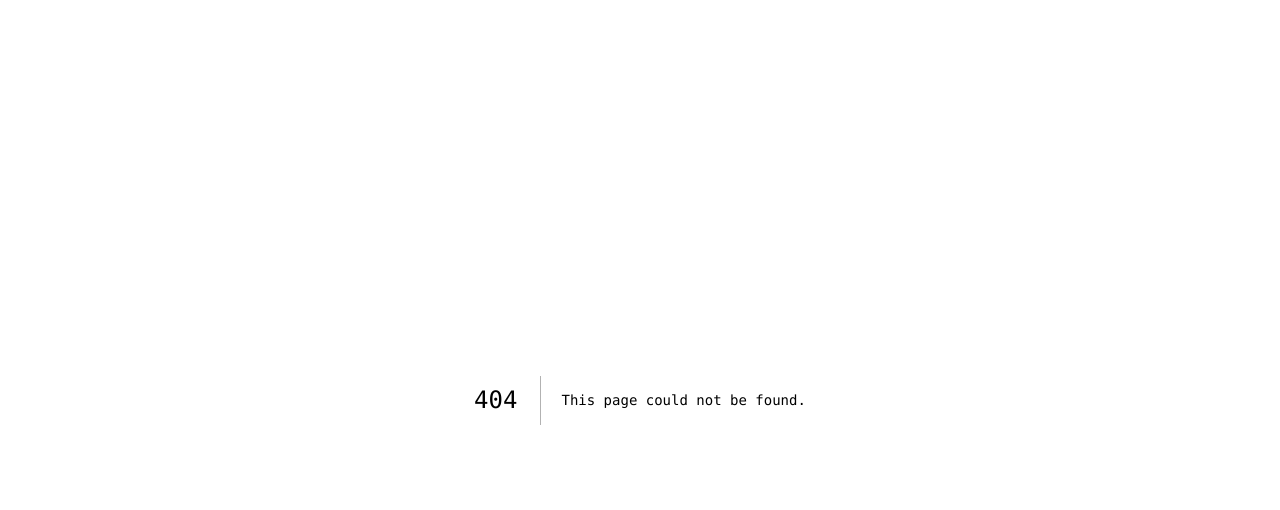
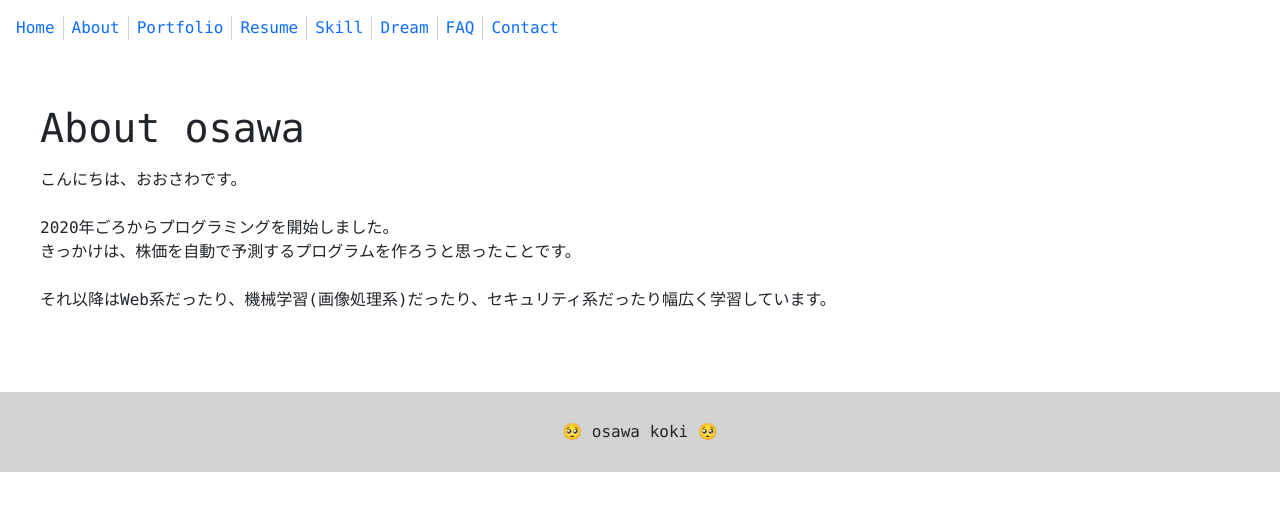
Before and after one commit to osawa-koki/osawa-koki, a Next.js app in the folder portfolio/: page /dream in a window 1280 px wide. Before the commit this address had no page. Shown: the top 510 px of the page. Built offline with nearby package versions, Linux system fonts and the light colour scheme.

Commit message:
抱負。

```diff
--- a/portfolio/components/Layout.tsx
+++ b/portfolio/components/Layout.tsx
@@ -25,6 +25,7 @@ const Layout = ({ children, title = default_title }: Props) => (
         <Link href="/portfolio">Portfolio</Link>
         <Link href="/resume">Resume</Link>
         <Link href="/skill">Skill</Link>
+        <Link href="/dream">Dream</Link>
         <Link href="/faq">FAQ</Link>
         <a href="https://docs.google.com/forms/d/e/1FAIpQLSdR3z3wfMAZqEGXOTkZgnz_dwCgbM5RoFcHKh4xDw8ioOIq5A/viewform" target='_black'>Contact</a>
       </nav>
--- a/portfolio/pages/_app.js
+++ b/portfolio/pages/_app.js
@@ -7,6 +7,7 @@ import '../styles/portfolio.scss';
 import '../styles/resume.scss';
 import '../styles/skill.scss';
 import '../styles/faq.scss';
+import '../styles/dream.scss';
 
 export default function MyApp({ Component, pageProps }) {
   return <Component {...pageProps} />
--- /dev/null
+++ b/portfolio/pages/dream.tsx
@@ -0,0 +1,12 @@
+import Layout from '../components/Layout';
+
+const DreamPage = () => (
+  <Layout title="in my future...">
+    <div id='Dream'>
+      <h1>About osawa</h1>
+      <p>こんにちは、おおさわです。<br /><br />2020年ごろからプログラミングを開始しました。<br />きっかけは、株価を自動で予測するプログラムを作ろうと思ったことです。<br /><br />それ以降はWeb系だったり、機械学習(画像処理系)だったり、セキュリティ系だったり幅広く学習しています。</p>
+    </div>
+  </Layout>
+)
+
+export default DreamPage;
--- /dev/null
+++ b/portfolio/styles/dream.scss
@@ -0,0 +1,11 @@
+
+#Dream {
+  max-width: 1200px;
+  margin: 0 auto;
+  h1 {
+    margin-top: 1rem;
+  }
+  p {
+    margin-top: 1rem;
+  }
+}
```
